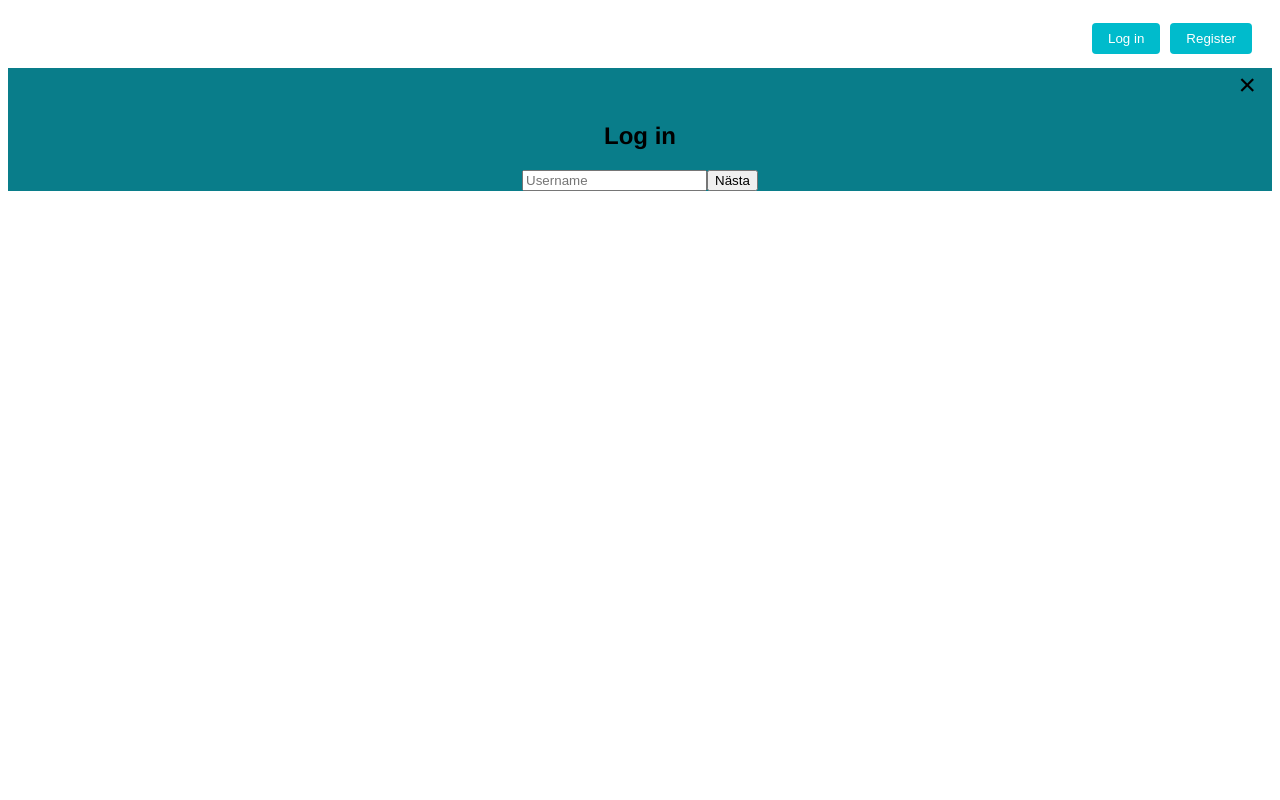
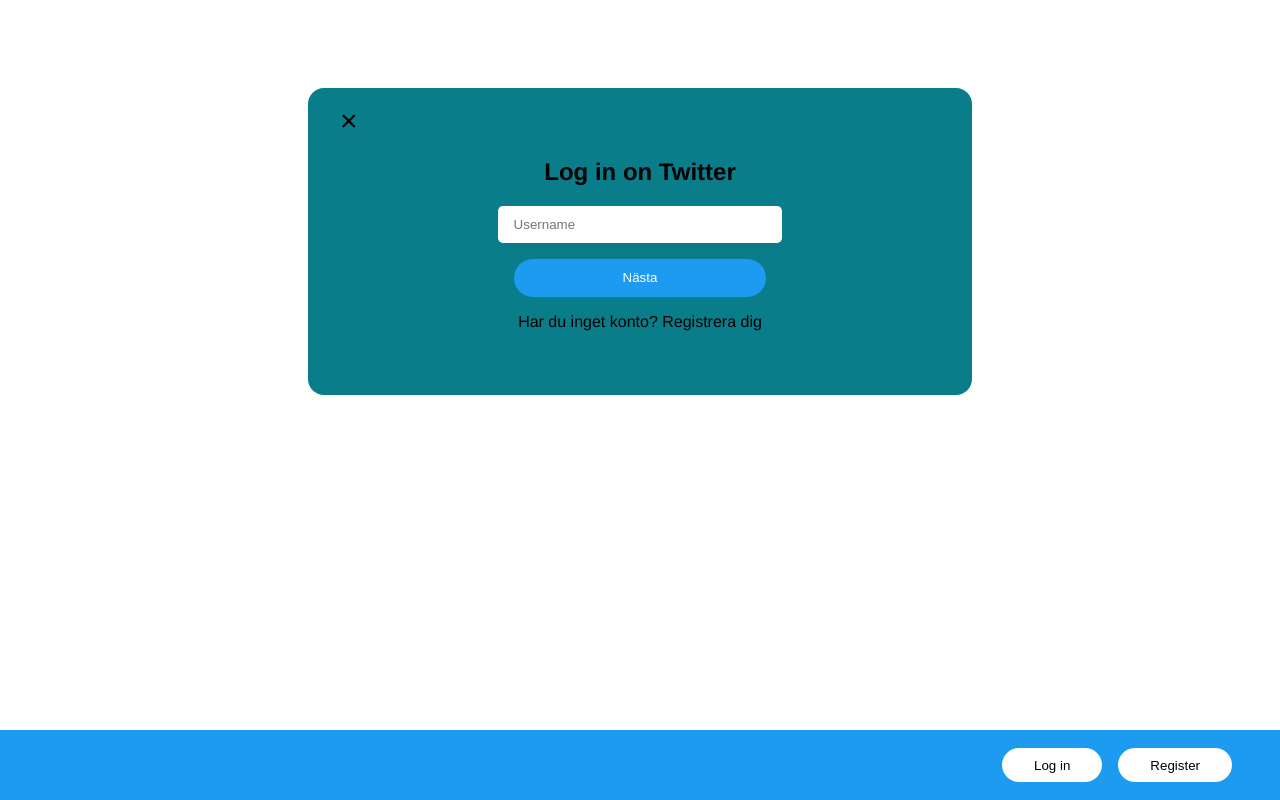
Before and after one commit to s-fadel/twitter-project, a React (Create React App) app: page / in a window 1280 px wide. Both pictures are taken after a click on the button "Log in". Built offline with nearby package versions, Linux system fonts and the light colour scheme; a web font is replaced by a local one.

Commit message:
Styling popup login and nav bar > footer

```diff
--- a/src/Home.js
+++ b/src/Home.js
@@ -16,27 +16,21 @@
     setUsername(event.target.value);
   };
 
-  const handleNextClick = () => {
-  };
+  const handleNextClick = () => {};
 
   return (
-    <div>
-      <nav className="navbar">
-        <ul className="nav-links"></ul>
-        <div className="nav-buttons">
-          <button onClick={handleLoginClick}>Log in</button>
-          <button>Register</button>
+    <div className="page-wrapper">
+      <div className="content-wrapper">
       </div>
-      </nav>
 
       {/* Popup-rutan */}
       {showLogin && (
-
+        <div className="login-modal-wrapper">
           <div className="login-modal-content">
             <span className="login-close" onClick={handleLoginClose}>
               &times;
             </span>
-            <h2 className="center">Log in</h2>
+            <h2 className="center">Log in on Twitter</h2>
             <div className="content-login">
               <input
                 placeholder="Username"
@@ -48,9 +42,22 @@
               />
               {/* Nästa-knappen */}
               <button onClick={handleNextClick}>Nästa</button>
+              <p>Har du inget konto? Registrera dig</p>
+            </div>
           </div>
         </div>
       )}
+
+      {/* Footer */}
+      <footer className="footer">
+        <div className="content-wrapper">
+          <ul className="nav-links"></ul>
+          <div className="nav-buttons">
+            <button className="login-btn-footer" onClick={handleLoginClick}>Log in</button>
+            <button>Register</button>
+          </div>
+        </div>
+      </footer>
     </div>
   );
 };
--- a/src/style.css
+++ b/src/style.css
@@ -25,17 +25,47 @@
 }
 
 .nav-buttons button {
-    background-color: #00bbcc;
-    color: #fff;
-    border: none;
-    border-radius: 4px;
-    padding: 8px 16px;
-    margin-left: 10px;
+    background-color: white;
+    color: black;
+    border-style: none;
+    border-radius: 20px;
+    padding: 0.6rem 2rem 0.6rem 2rem;
+    margin: 0rem 0.5rem;
     cursor: pointer;
 }
 
 .nav-buttons button:hover {
-    background-color: #097d8a;
+    background-color: 0.5;
+}
+
+
+.login-btn-footer>button {
+    border-style: solid;
+    background-color: transparent;
+    color: white;
+}
+
+
+.footer {
+    position: fixed;
+    bottom: 0;
+    left: 0;
+    right: 0;
+    height: 70px;
+    background-color: rgb(29, 155, 240);
+    display: flex;
+    justify-content: space-between;
+    align-items: center;
+    padding: 0 20px;
+}
+
+.content-wrapper {
+    width: 100%;
+    max-width: 1200px;
+    margin: 0 auto;
+    display: flex;
+    justify-content: space-between;
+    align-items: center;
 }
 
 /* LOG IN POP UP */
@@ -46,19 +76,46 @@
 .login-modal-content {
     text-align: center;
     background-color: #097d8a;
+    width: 50%;
+    top: 50%;
+    margin: auto;
+    margin-top: 5rem;
+    background-color: #097d8a;
+    text-align: center;
+    padding: 1rem;
+    border-radius: 1rem;
 }
 
 .login-close {
     display: flex;
     flex-direction: row;
-    justify-content: flex-end;
-    padding-right: 1rem;
+    padding-left: 1rem;
     font-size: 30px;
+    cursor: pointer;
 }
 
-.content.login {
+.content-login {
     display: flex;
     flex-direction: column;
     align-items: center;
-    padding-bottom: 50px;
+    justify-content: space-between;
+    padding-bottom: 2rem;
+
 }
+
+.content-login input {
+    margin-bottom: 1rem;
+    width: 40%;
+    padding: 0.7rem 1rem 0.7rem 1rem;
+    border-style: none;
+    border-radius: 5px;
+}
+
+.content-login>button {
+    border-style: none;
+    border-radius: 20px;
+    width: 40%;
+    padding: 0.7rem 1rem 0.7rem 1rem;
+    background-color: rgb(29, 155, 240);
+    color: white;
+}
```
Lines whose indentation alone changed are shown as unchanged.
